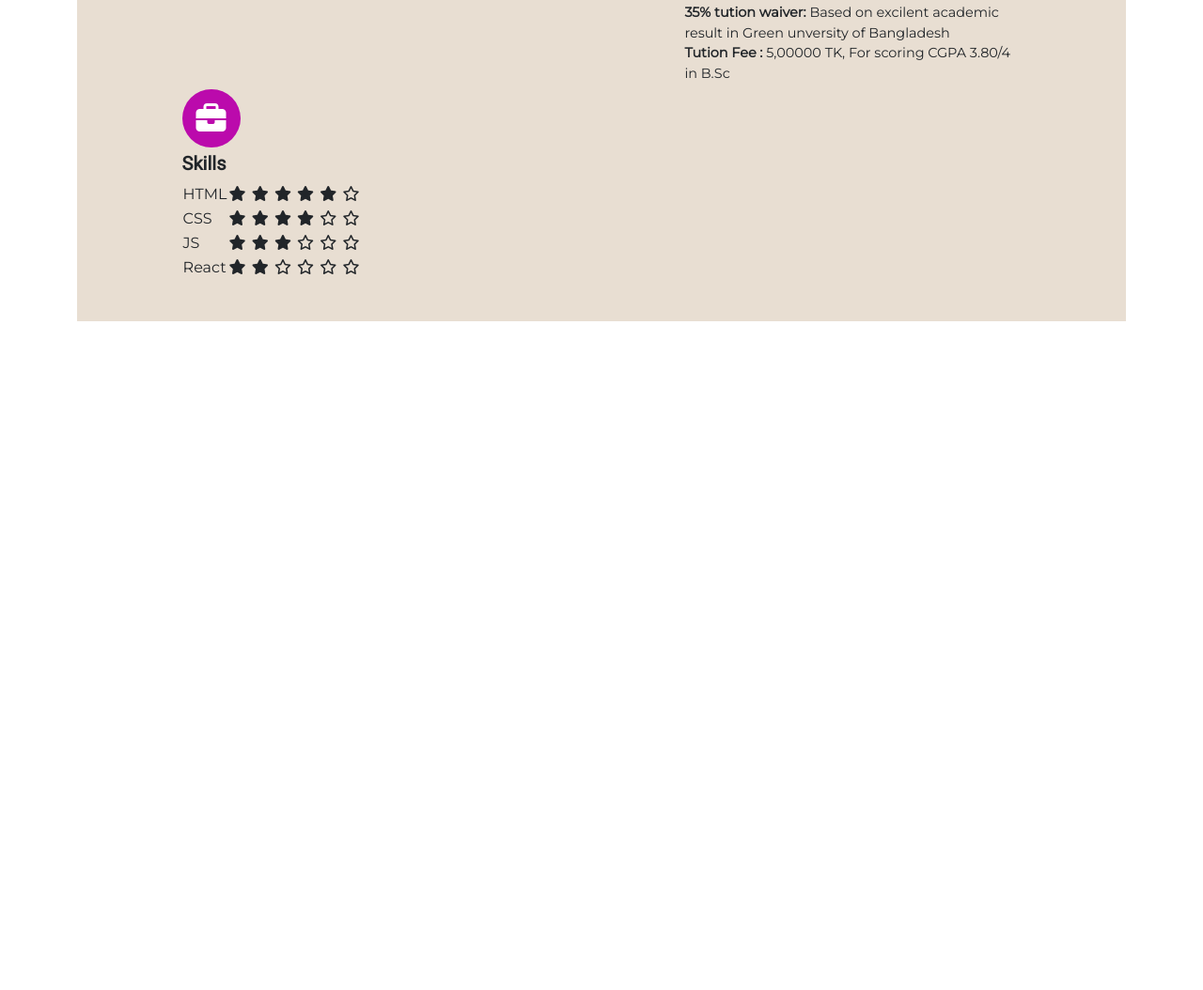
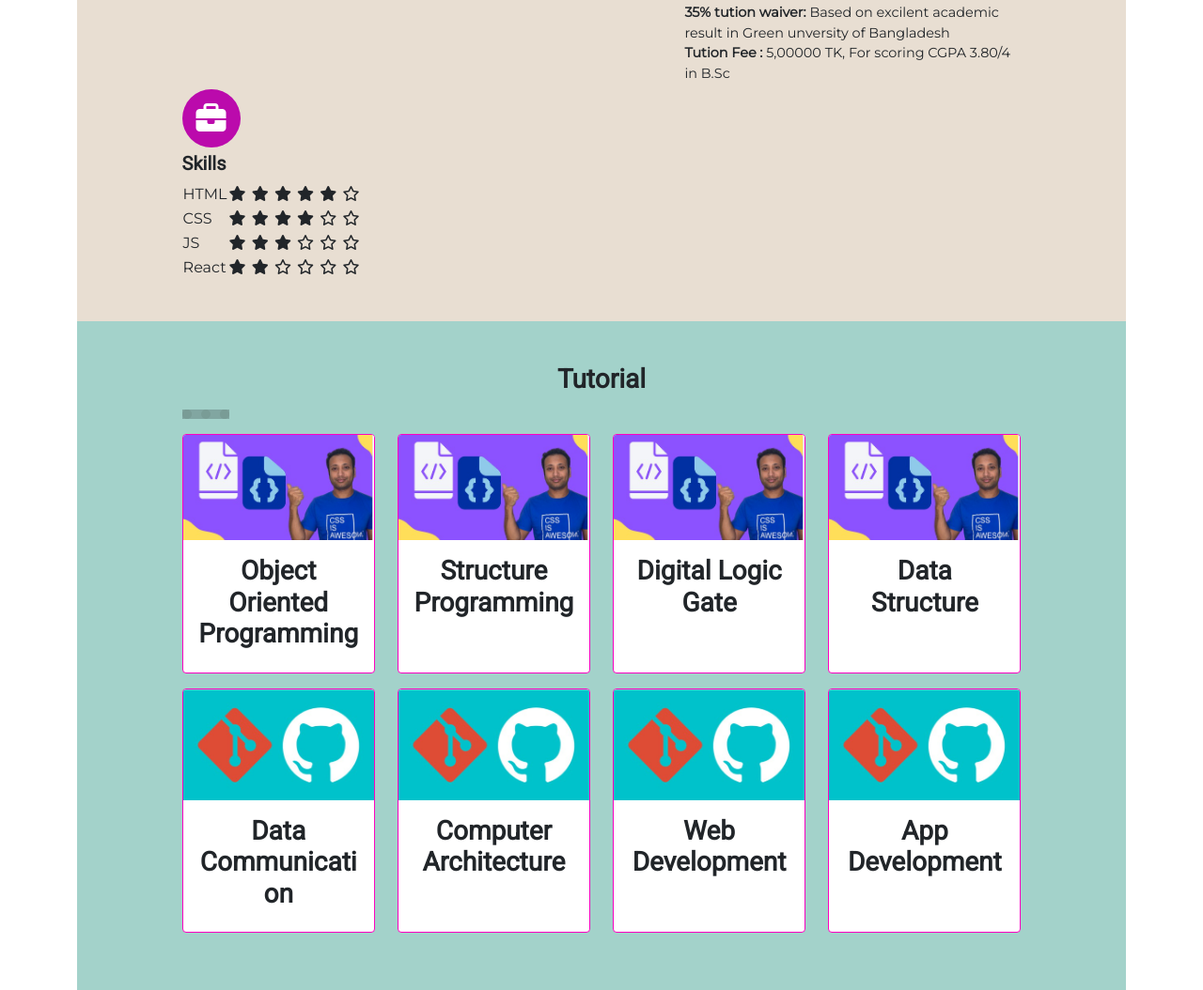
Before and after one commit to Ovik-Rakesh/My-info-website, a plain HTML site: page Index.html in a window 1280 px wide. Shown: the part 1820-2874 px from the top of the page at 94% size. Before the commit the page ends 2162 px from the top, so only its background shows below. Drawn offline with nearby package versions, Linux system fonts and the light colour scheme.

Commit message:
Tutorial section done

```diff
--- a/Index.html
+++ b/Index.html
@@ -47,7 +47,7 @@
                                 <a class="nav-link text-center text-md-left" href="#">About Me</a>
                             </li>
                             <li class="nav-item">
-                                <a class="nav-link text-center text-md-left" href="#">Tutorial</a>
+                                <a class="nav-link text-center text-md-left" href="#tutorial">Tutorial</a>
                             </li>
                             <li class="nav-item">
                                 <a class="nav-link text-center text-md-left" href="#">Feedback</a>
@@ -259,6 +259,101 @@
                 </div>
             </section>
             <!-- About information starts -->
+
+            <!-- Tutorial section starts -->
+
+            <section id="tutorial">
+                <div class="section-title">
+                    <h3 class="text-center"> Tutorial</h3>
+                    <hr class="hr-style" style="border-color:black;">
+                </div>
+                <div class="row text-center mb-3">
+                    <div class="col-lg-3 col-md-6 col-sm-12 d-block d-flex">
+                        <div class="card mb-5 m-lg-0">
+                            <img class="card-img-top" src="image/html-learn.png">
+                            <div class="card-body text-center">
+                                <h3 class="card-title fw-bolder"> Object Oriented Programming</h3>
+                                <a href="#" class="stretched-link" target="_blank"></a>
+
+                            </div>
+                        </div>
+                    </div>
+                    <div class="col-lg-3 col-md-6 col-sm-12 d-block d-flex">
+                        <div class="card mb-5 m-lg-0">
+                            <img class="card-img-top" src="image/html-learn.png">
+                            <div class="card-body text-center">
+                                <h3 class="card-title fw-bolder"> Structure Programming</h3>
+                                <a href="#" class="stretched-link" target="_blank"></a>
+
+                            </div>
+                        </div>
+                    </div>
+                    <div class="col-lg-3 col-md-6 col-sm-12 d-block d-flex">
+                        <div class="card mb-5 m-lg-0">
+                            <img class="card-img-top" src="image/html-learn.png">
+                            <div class="card-body text-center">
+                                <h3 class="card-title fw-bolder"> Digital Logic Gate</h3>
+                                <a href="#" class="stretched-link" target="_blank"></a>
+
+                            </div>
+                        </div>
+                    </div>
+                    <div class="col-lg-3 col-md-6 col-sm-12 d-block d-flex">
+                        <div class="card mb-5 m-lg-0">
+                            <img class="card-img-top" src="image/html-learn.png">
+                            <div class="card-body text-center">
+                                <h3 class="card-title fw-bolder"> Data Structure</h3>
+                                <a href="#" class="stretched-link" target="_blank"></a>
+
+                            </div>
+                        </div>
+                    </div>
+                </div>
+                <!-- ................................................................ -->
+                <div class="row text-center mb-3">
+                    <div class="col-lg-3 col-md-6 col-sm-12 d-block d-flex">
+                        <div class="card mb-5 m-lg-0">
+                            <img class="card-img-top" src="image/github-learn.png">
+                            <div class="card-body text-center">
+                                <h3 class="card-title fw-bolder"> Data Communication</h3>
+                                <a href="#" class="stretched-link" target="_blank"></a>
+
+                            </div>
+                        </div>
+                    </div>
+                    <div class="col-lg-3 col-md-6 col-sm-12 d-block d-flex">
+                        <div class="card mb-5 m-lg-0">
+                            <img class="card-img-top" src="image/github-learn.png">
+                            <div class="card-body text-center">
+                                <h3 class="card-title fw-bolder"> Computer Architecture</h3>
+                                <a href="#" class="stretched-link" target="_blank"></a>
+
+                            </div>
+                        </div>
+                    </div>
+                    <div class="col-lg-3 col-md-6 col-sm-12 d-block d-flex">
+                        <div class="card mb-5 m-lg-0">
+                            <img class="card-img-top" src="image/github-learn.png">
+                            <div class="card-body text-center">
+                                <h3 class="card-title fw-bolder"> Web Development</h3>
+                                <a href="#" class="stretched-link" target="_blank"></a>
+
+                            </div>
+                        </div>
+                    </div>
+                    <div class="col-lg-3 col-md-6 col-sm-12 d-block d-flex">
+                        <div class="card mb-5 m-lg-0">
+                            <img class="card-img-top" src="image/github-learn.png">
+                            <div class="card-body text-center">
+                                <h3 class="card-title fw-bolder"> App Development</h3>
+                                <a href="#" class="stretched-link" target="_blank"></a>
+
+                            </div>
+                        </div>
+                    </div>
+                </div>
+            </section>
+            <!-- Tutorial section Ends -->
         </main>
 
         <footer>
--- a/style.CSS
+++ b/style.CSS
@@ -145,3 +145,21 @@ header {
 }
 
 /* About me ends */
+
+/* tutorail starts  */
+#tutorial {
+    padding: 4% 10%;
+    background-color: #a3d2ca;
+}
+
+.card {
+    transition: 0.4s;
+    border: 1px solid #ff02c0;
+}
+
+.card:hover {
+    transform: scale(1.1);
+    box-shadow: 2px 6px 5px black;
+}
+
+/* tutorail ends  */
```
